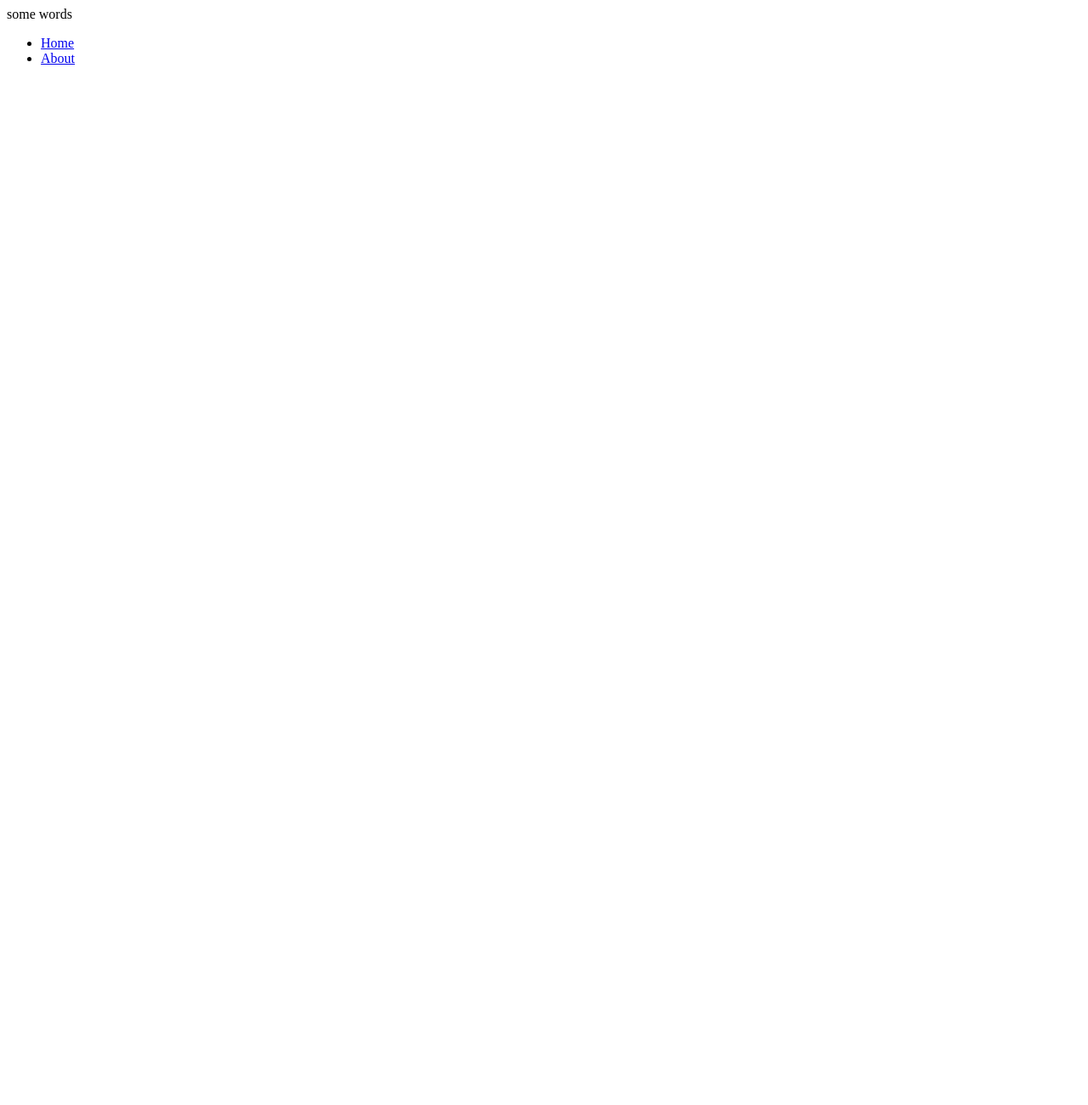
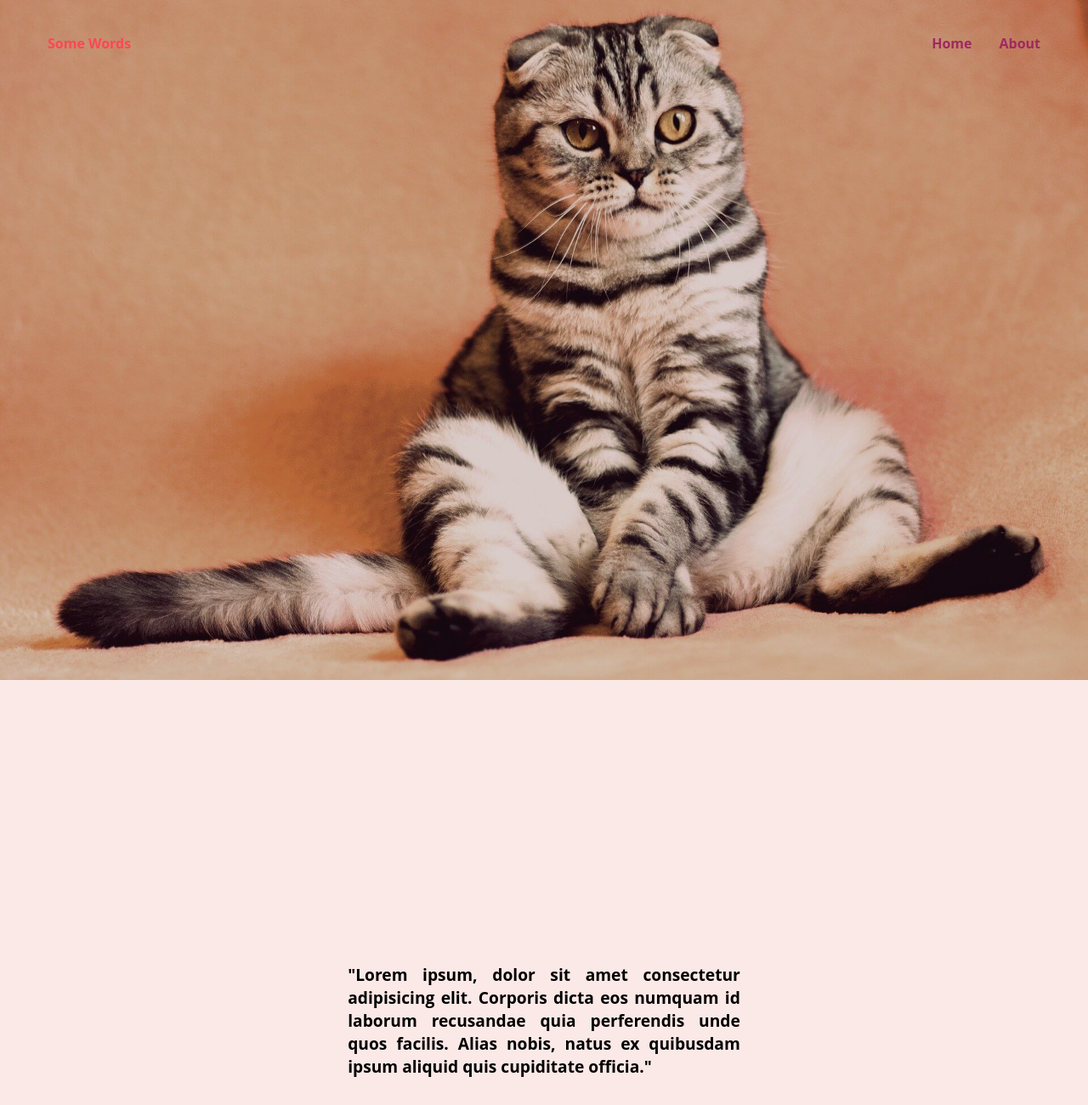
Before and after one commit to BGDen/Some_Things, a plain HTML site: page filling/transparent_fixed_header/index.html in a window 1280 px wide. Shown: the whole page at 85% size. Before the commit the page ends 800 px from the top, so only its background shows below. Drawn offline with Linux system fonts and the light colour scheme.

Commit message:
all css & js

```diff
--- a/filling/transparent_fixed_header/index.html
+++ b/filling/transparent_fixed_header/index.html
@@ -9,7 +9,7 @@
 <body>
 
   <nav>
-    <span>some words</span>
+    <span>Some Words</span>
     <ul>
       <li>
         <a href="#home">Home</a>
@@ -21,7 +21,13 @@
   </nav>
 
   <section id="home"></section>
-  <section id="about"></section>
+  <section id="about">
+    <div class="someText">
+      "Lorem ipsum, dolor sit amet consectetur adipisicing elit.
+      Corporis dicta eos numquam id laborum recusandae quia perferendis unde quos facilis.
+      Alias nobis, natus ex quibusdam ipsum aliquid quis cupiditate officia."
+    </div>
+  </section>
 
   <script src="script/main.js"></script>
 </body>
--- a/filling/transparent_fixed_header/script/main.js
+++ b/filling/transparent_fixed_header/script/main.js
@@ -0,0 +1,13 @@
+let isTransparent = true;
+const nav = document.querySelector('nav');
+
+window.addEventListener('scroll', event => {
+  if (window.pageYOffset > 70 && isTransparent) {
+    nav.classList.add('_fixed');
+    isTransparent = false;
+  }
+  if (window.pageYOffset <= 70 && !isTransparent) {
+    nav.classList.remove('_fixed');
+    isTransparent = true;
+  }
+})
--- a/filling/transparent_fixed_header/style/main.css
+++ b/filling/transparent_fixed_header/style/main.css
@@ -0,0 +1,105 @@
+* {
+  margin: 0;
+  padding: 0;
+  border: none;
+  box-sizing: border-box;
+}
+
+html {
+  scroll-behavior: smooth;
+}
+
+body {
+  font-family: 'Open Sans', sans-serif;
+}
+
+/* ////////////////////////// */
+nav {
+  display: flex;
+  padding: 40px 56px;
+  background: transparent;
+  user-select: none;
+  position: fixed;
+  top: 0;
+  left: 0;
+  width: 100%;
+  z-index: 100;
+  transition: background .4s, padding .4s;
+}
+
+nav span {
+  color: #ff4754;
+  font-weight: 700;
+}
+
+nav ul {
+  display: flex;
+  margin-left: auto;
+  list-style-type: none; /*  "\1F44D" - thumbs up sign  */
+}
+
+nav ul li:not(:first-child) {
+  margin-left: 32px;
+}
+
+nav._fixed {
+  padding: 24px 40px;
+  background: #121212;
+  opacity: .6;
+}
+
+/* ////////////////////////// */
+a {
+  text-decoration: none;
+  color: #A02860;
+  font-weight: 700;
+  transition: opacity .2s;
+}
+
+a:hover {
+  opacity: .6;
+}
+
+/* ////////////////////////// */
+section {
+  height: 100vh;
+}
+
+#home {
+  position: relative;
+  background: url('../img/dumbfounded.jpg') no-repeat center center;
+  background-size: cover;
+}
+
+#home::before {
+  display: block;
+  content: '';
+  width: 100%;
+  height: 100%;
+  position: absolute;
+  top: 0;
+  left: 0;
+  background: #4d0d12;
+  opacity: .2;
+}
+
+#about {
+  display: flex;
+  flex-direction: row;
+  justify-content: center;
+  align-items: center;
+  background: #fbe9e7;
+}
+
+#about .someText {
+  width: 500px;
+  height: 170px;
+  padding: .5em 1em;
+  display: flex;
+  flex-direction: column;
+  justify-content: center;
+  align-items: center;
+  text-align: justify;
+  font-size: larger;
+  font-weight: 700;
+}
```
Also changed, not shown: filling/transparent_fixed_header/img/cat-2934720_1920.jpg (added), filling/transparent_fixed_header/img/dumbfounded.jpg (added).
